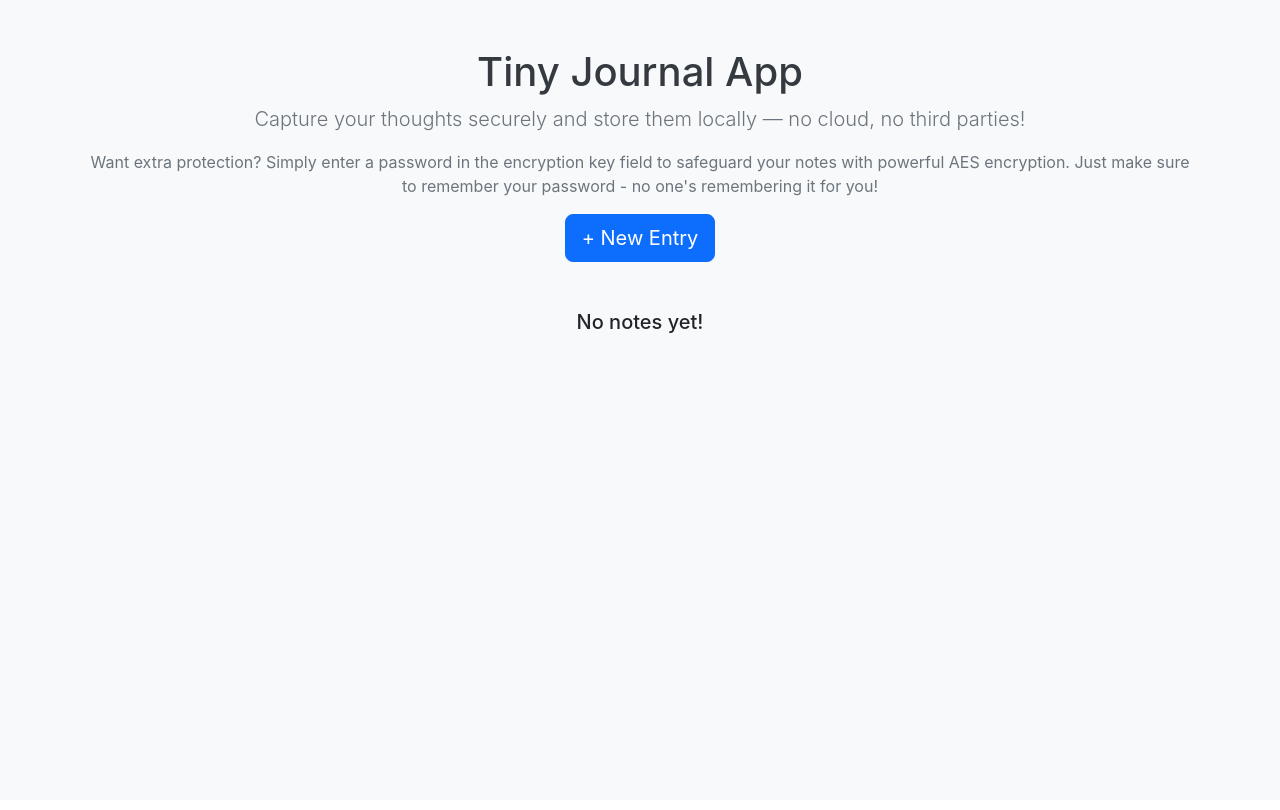
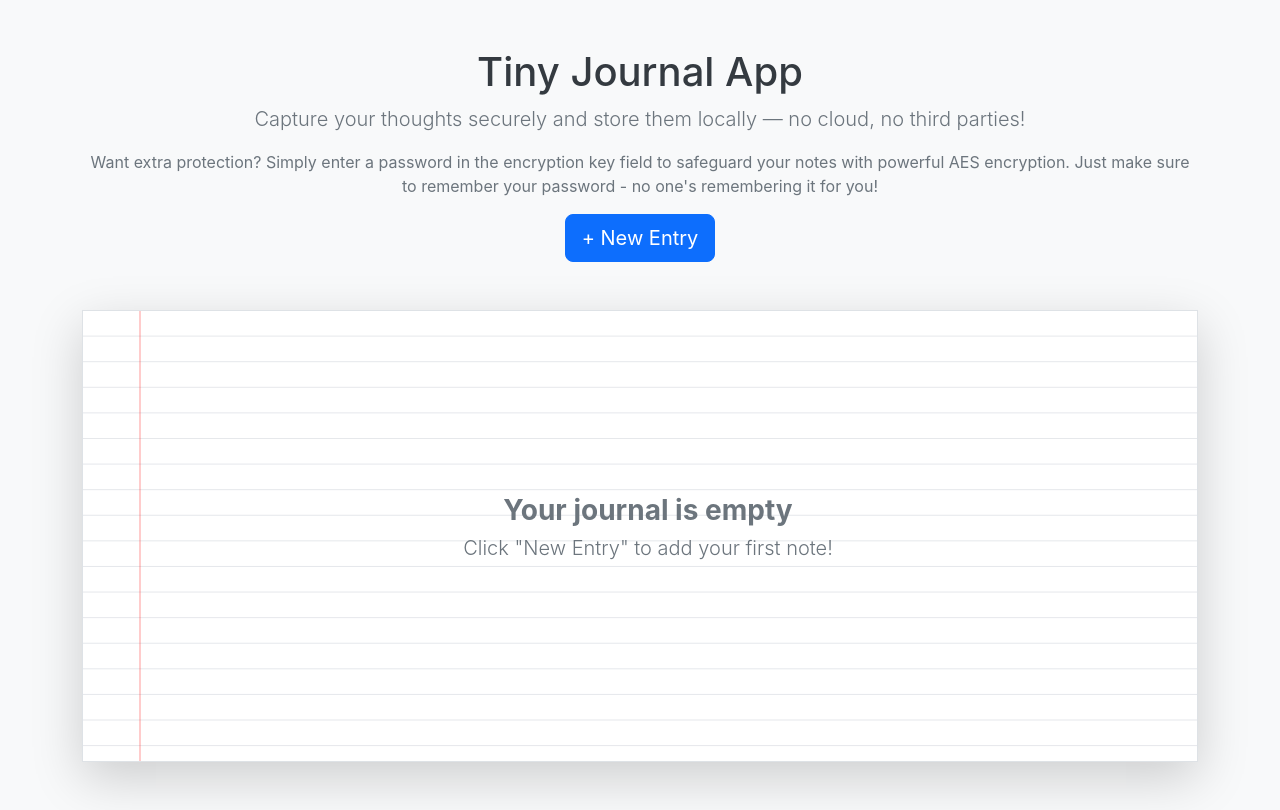
Before and after one commit to Yin4TheWin/tiny-journal-app, a React (Create React App) app: page / in a window 1280 px wide. Built offline with nearby package versions, Linux system fonts and the light colour scheme.

Commit message:
Fix text wrap issue for long words and add icons library

```diff
--- a/package.json
+++ b/package.json
@@ -3,6 +3,9 @@
   "version": "0.1.0",
   "private": true,
   "dependencies": {
+    "@fortawesome/fontawesome-svg-core": "^7.2.0",
+    "@fortawesome/free-solid-svg-icons": "^7.2.0",
+    "@fortawesome/react-fontawesome": "^3.3.0",
     "@testing-library/jest-dom": "^5.16.5",
     "@testing-library/react": "^13.4.0",
     "@testing-library/user-event": "^13.5.0",
--- a/src/App.css
+++ b/src/App.css
@@ -26,28 +26,6 @@ textarea, input {
   border: none;
 }
 
-.accordion-button:not(.collapsed) {
-  background-color: #93c7ff;
-  color: white;
-}
-
-.accordion-body {
-  background-color: #f8f9fa;
-}
-
-span.maintext{
-  word-break: break-word;
-  flex-basis: auto;
-}
-
-span.subtext {
-  word-break: break-word;
-  color: #888;
-  font-style: italic;
-  margin-left: auto;
-  margin-right: 5px;
-}
-
 .paper-container {
   background-color: white;
   min-height: 450px;
@@ -70,13 +48,15 @@ span.subtext {
 }
 
 .paper-content {
-  padding: 2rem 2rem 2rem 4.5rem;
+  padding: 2rem 3.5rem 2rem 4.5rem; /* Increased right padding to 3.5rem */
   line-height: 1.6rem;
   position: relative;
   z-index: 1;
   text-align: left;
   max-height: 400px;
   overflow-y: auto;
+  overflow-x: hidden; /* Fix: Disable horizontal scrolling */
+  overflow-wrap: break-word; /* Fix: Wrap long strings with no spaces */
   scrollbar-width: thin;
 }
 
@@ -130,9 +110,6 @@ span.subtext {
   opacity: 0.8;
 }
 
-/* Ensure the paper container doesn't grow too wide on split screen */
-.paper-stack {
-  position: relative;
-  width: 100%;
-  margin: 0 auto;
+.paper-content input::placeholder {
+  font-weight: bold;
 }
--- a/src/App.js
+++ b/src/App.js
@@ -74,7 +74,6 @@ function App() {
                   onChange={(e) => setTitle(e.target.value)}
                   placeholder="Entry Title"
                   isInvalid={validated && title.trim().length === 0}
-                  className="border-0 border-bottom rounded-0 shadow-none"
                 />
                 <Form.Control.Feedback type="invalid">
                   Please provide a title.
@@ -89,7 +88,6 @@ function App() {
                   rows={6}
                   placeholder="Write your thoughts..."
                   isInvalid={validated && body.trim().length === 0}
-                  className="border-0 border-bottom rounded-0 shadow-none"
                 />
                 <Form.Control.Feedback type="invalid">
                   Journal entries cannot be blank.
@@ -102,22 +100,31 @@ function App() {
                   onChange={(e) => setKey(e.target.value)}
                   type="password"
                   placeholder="Encryption Key (Optional)"
-                  className="border-0 border-bottom rounded-0 shadow-none"
                 />
               </Form.Group>
             </Form>
           </Modal.Body>
           <Modal.Footer>
-            <Button variant="secondary" onClick={() => setShowModal(false)}>Cancel</Button>
             <Button variant="primary" onClick={addNewNote}>Save Note</Button>
           </Modal.Footer>
         </Modal>
 
         <Container fluid="lg">
+          <Row className="justify-content-center">
             {savedNotes.length === 0 ? (
-            <h5 className="text-center">No notes yet!</h5>
+              <Col xs={12}>
+                <div className="paper-stack">
+                  <div className="paper-container">
+                    <div className="paper-margin"></div>
+                    <div className="paper-content text-center d-flex flex-column justify-content-center" style={{ minHeight: '450px' }}>
+                      <h3 className="fw-bold text-muted">Your journal is empty</h3>
+                      <p className="lead">Click "New Entry" to add your first note!</p>
+                    </div>
+                  </div>
+                </div>
+              </Col>
             ) : (
-            <Row className="justify-content-center">
+              <>
                 <Col md={4} className="d-none d-md-block mb-4">
                   <div className="notes-sidebar shadow-sm">
                     {savedNotes.map((note, index) => (
@@ -145,8 +152,7 @@ function App() {
                           </span>
                           <Form.Control
                             type="password"
-                          placeholder="Password to decrypt..."
-                          className="p-0 border-0 bg-transparent shadow-none w-50"
+                            placeholder="Enter password..."
                             style={{ fontSize: '0.85rem', height: '1.6rem' }}
                             value={decryptionKeys[currentIndex] || ""}
                             onChange={(e) => {
@@ -155,7 +161,7 @@ function App() {
                             }}
                           />
                         </div>
-                      <div className="mt-2" style={{ whiteSpace: 'pre-wrap' }}>
+                        <div className="mt-2" style={{ whiteSpace: 'pre-wrap', overflowWrap: 'break-word' }}>
                           {decryptionKeys[currentIndex]
                             ? decrypt(currentNote.body, decryptionKeys[currentIndex])
                             : currentNote.body}
@@ -169,8 +175,9 @@ function App() {
                     </div>
                   </div>
                 </Col>
+              </>
+            )}
           </Row>
-          )}
         </Container>
       </header>
     </div>
```
Also changed, not shown: 1 other file (tests, documents, lock files or other folders). Lines whose indentation alone changed are shown as unchanged.
